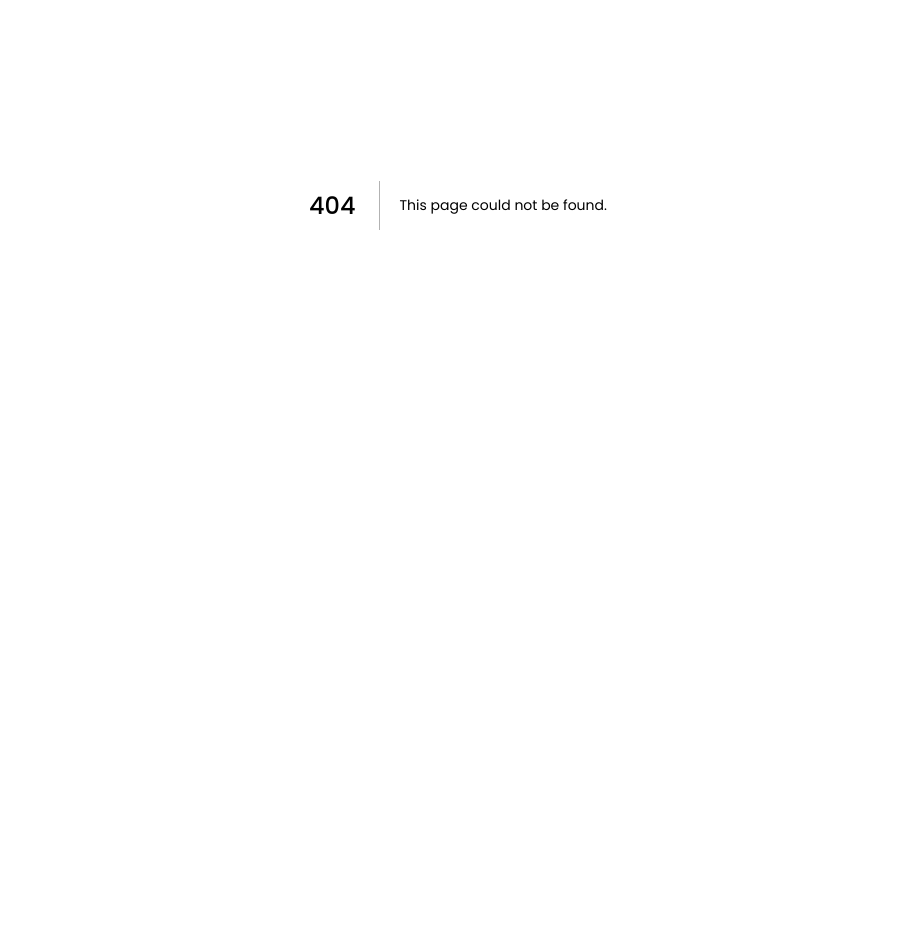
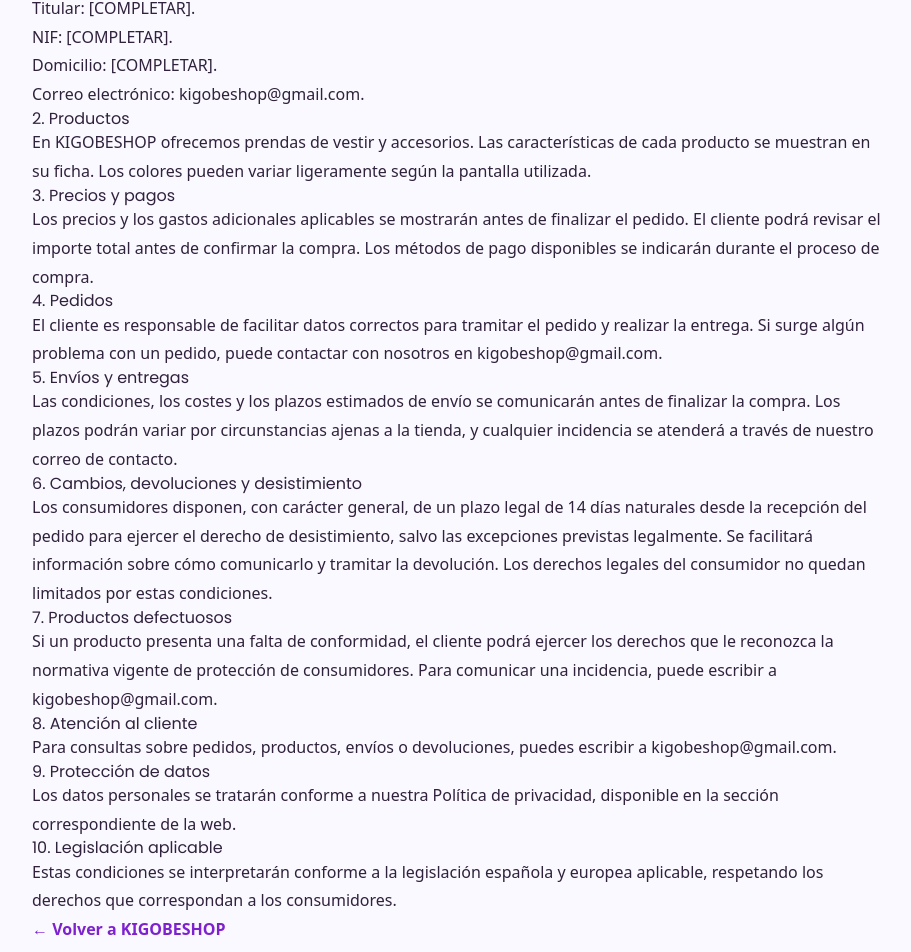
Before and after one commit to KIGOBESHOP/kigobeshop-, a Next.js app: page /terminos in a window 1280 px wide. Before the commit this address had no page. Shown: the part 195-1147 px from the top of the page, without its empty margins (182-1093 px from the left). Before the commit the page ends 800 px from the top, so only its background shows below. Built offline with nearby package versions, Linux system fonts and the light colour scheme.

Commit message:
Add Terms and Conditions page

```diff
--- /dev/null
+++ b/app/terminos/page.tsx
@@ -0,0 +1,117 @@
+export default function TerminosPage() {
+  return (
+    <main
+      style={{
+        maxWidth: "900px",
+        margin: "40px auto",
+        padding: "24px",
+        color: "#30213c",
+        lineHeight: 1.8,
+      }}
+    >
+      <h1 style={{ color: "#7e22ce" }}>
+        Términos y condiciones de compra
+      </h1>
+
+      <p>
+        Bienvenido/a a KIGOBESHOP. Estas condiciones regulan
+        las compras realizadas a través de nuestra tienda online.
+        Al realizar un pedido, aceptas estas condiciones.
+      </p>
+
+      <h2>1. Información de la tienda</h2>
+      <p>
+        Nombre comercial: KIGOBESHOP.
+        <br />
+        Titular: [COMPLETAR].
+        <br />
+        NIF: [COMPLETAR].
+        <br />
+        Domicilio: [COMPLETAR].
+        <br />
+        Correo electrónico: kigobeshop@gmail.com.
+      </p>
+
+      <h2>2. Productos</h2>
+      <p>
+        En KIGOBESHOP ofrecemos prendas de vestir y accesorios.
+        Las características de cada producto se muestran en
+        su ficha. Los colores pueden variar ligeramente según
+        la pantalla utilizada.
+      </p>
+
+      <h2>3. Precios y pagos</h2>
+      <p>
+        Los precios y los gastos adicionales aplicables se
+        mostrarán antes de finalizar el pedido. El cliente podrá
+        revisar el importe total antes de confirmar la compra.
+        Los métodos de pago disponibles se indicarán durante
+        el proceso de compra.
+      </p>
+
+      <h2>4. Pedidos</h2>
+      <p>
+        El cliente es responsable de facilitar datos correctos
+        para tramitar el pedido y realizar la entrega. Si surge
+        algún problema con un pedido, puede contactar con
+        nosotros en kigobeshop@gmail.com.
+      </p>
+
+      <h2>5. Envíos y entregas</h2>
+      <p>
+        Las condiciones, los costes y los plazos estimados
+        de envío se comunicarán antes de finalizar la compra.
+        Los plazos podrán variar por circunstancias ajenas
+        a la tienda, y cualquier incidencia se atenderá
+        a través de nuestro correo de contacto.
+      </p>
+
+      <h2>6. Cambios, devoluciones y desistimiento</h2>
+      <p>
+        Los consumidores disponen, con carácter general,
+        de un plazo legal de 14 días naturales desde la recepción
+        del pedido para ejercer el derecho de desistimiento,
+        salvo las excepciones previstas legalmente.
+        Se facilitará información sobre cómo comunicarlo
+        y tramitar la devolución. Los derechos legales del
+        consumidor no quedan limitados por estas condiciones.
+      </p>
+
+      <h2>7. Productos defectuosos</h2>
+      <p>
+        Si un producto presenta una falta de conformidad,
+        el cliente podrá ejercer los derechos que le reconozca
+        la normativa vigente de protección de consumidores.
+        Para comunicar una incidencia, puede escribir a
+        kigobeshop@gmail.com.
+      </p>
+
+      <h2>8. Atención al cliente</h2>
+      <p>
+        Para consultas sobre pedidos, productos, envíos o
+        devoluciones, puedes escribir a kigobeshop@gmail.com.
+      </p>
+
+      <h2>9. Protección de datos</h2>
+      <p>
+        Los datos personales se tratarán conforme a nuestra
+        Política de privacidad, disponible en la sección
+        correspondiente de la web.
+      </p>
+
+      <h2>10. Legislación aplicable</h2>
+      <p>
+        Estas condiciones se interpretarán conforme a la
+        legislación española y europea aplicable, respetando
+        los derechos que correspondan a los consumidores.
+      </p>
+
+      <a
+        href="/"
+        style={{ color: "#7e22ce", fontWeight: "bold" }}
+      >
+        ← Volver a KIGOBESHOP
+      </a>
+    </main>
+  );
+}
```
